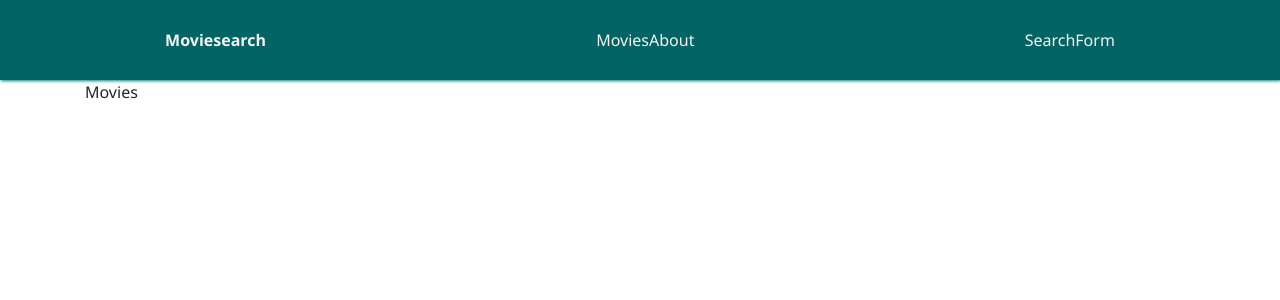
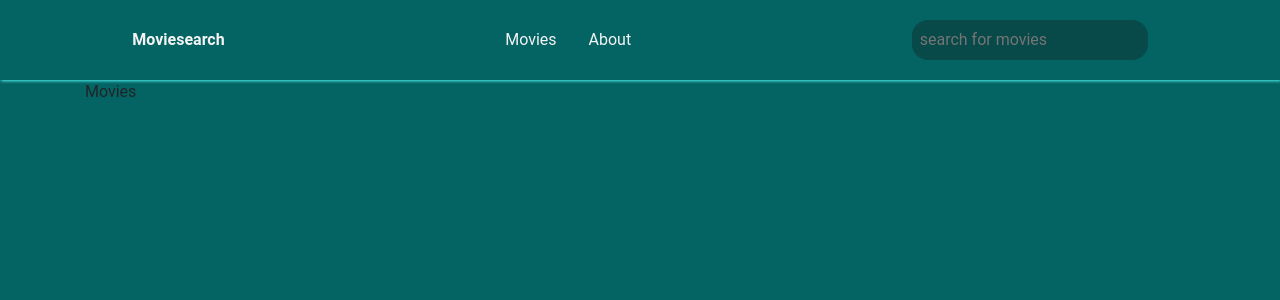
Before and after one commit to rooneyrulz/react_movie_search_app, a React (Create React App) app: page / in a window 1280 px wide. Shown: the top 300 px of the page. Built offline with nearby package versions, Linux system fonts and the light colour scheme.

Commit message:
added styles | bootstrap components

```diff
--- a/src/App.js
+++ b/src/App.js
@@ -3,6 +3,7 @@ import { BrowserRouter, Route, Switch } from 'react-router-dom';
 
 import AppHeader from './layouts/AppHeader';
 import Movie from './pages/Movie';
+import About from './pages/About';
 
 const App = () => (
   <BrowserRouter>
@@ -13,6 +14,7 @@ const App = () => (
       <div className='app__main'>
         <Switch>
           <Route exact path='/' component={Movie} />
+          <Route exact path='/about-us' component={About} />
         </Switch>
       </div>
       <footer className='app__footer'></footer>
--- /dev/null
+++ b/src/bootstrap.module.js
@@ -0,0 +1,3 @@
+import Container from 'react-bootstrap/Container';
+
+export { Container };
--- a/src/global.css
+++ b/src/global.css
@@ -8,7 +8,8 @@ body {
     line-height: 1.5;
     font-weight: 400;
     font-size: 1rem;
-    font-family: 'Segoe UI', Tahoma, Geneva, Verdana, sans-serif;
+    background: rgb(4, 99, 99);
+    font-family: 'Roboto', sans-serif;
     overflow-x: hidden;
 }
 
@@ -19,8 +20,7 @@ body {
     width: 100%;
     height: 10vh;
     color: #f4f4f4;
-    background: rgb(4, 99, 99);
-    box-shadow: 1px 1px 3px rgb(12, 126, 126);
+    box-shadow: 1px 1px 3px rgb(81, 243, 243);
 }
 
 .app__main {}
--- a/src/layouts/AppHeader.js
+++ b/src/layouts/AppHeader.js
@@ -13,18 +13,24 @@ const AppHeader = () => {
         </Link>
       </div>
       <div className={styles.nav__navigation}>
-        <div className='nav__item'>
-          <Link to='/movies' className={styles.nav__link}>
+        <div className={styles.nav__item}>
+          <Link to='/' className={styles.nav__link}>
             Movies
           </Link>
         </div>
-        <div className='nav__item'>
+        <div className={styles.nav__item}>
           <Link to='/about-us' className={styles.nav__link}>
             About
           </Link>
         </div>
       </div>
-      <div className={styles.nav__search}>SearchForm</div>
+      <div className={styles.nav__search}>
+        <input
+          className={styles.nav__input}
+          type='text'
+          placeholder='search for movies'
+        />
+      </div>
     </div>
   );
 };
--- /dev/null
+++ b/src/pages/About.js
@@ -0,0 +1,9 @@
+import React from 'react';
+
+import { Container } from '../bootstrap.module';
+
+const About = () => {
+  return <Container>Moviesearch app &copy; in 2020</Container>;
+};
+
+export default About;
--- a/src/pages/Movie.js
+++ b/src/pages/Movie.js
@@ -1,7 +1,7 @@
 import React from 'react';
 
-// Bootstrap
-import { Container } from 'react-bootstrap';
+// Bootstrap Components
+import { Container } from '../bootstrap.module';
 
 const Movie = () => {
   return <Container>Movies</Container>;
--- a/src/styles/header.module.css
+++ b/src/styles/header.module.css
@@ -30,9 +30,12 @@
     justify-content: space-around;
 }
 
+.nav__item {}
+
 .nav__link {
     color: #f4f4f4;
     text-decoration: none;
+    padding: 1rem;
 }
 
 .nav__link:hover {
@@ -43,3 +46,12 @@
 .nav__search {
     /* width: 30%; */
 }
+
+.nav__input {
+    border: none;
+    outline: none;
+    padding: 8px;
+    border-radius: 1em;
+    color: #f4f4f4;
+    background: rgb(8, 73, 73);
+}
```
